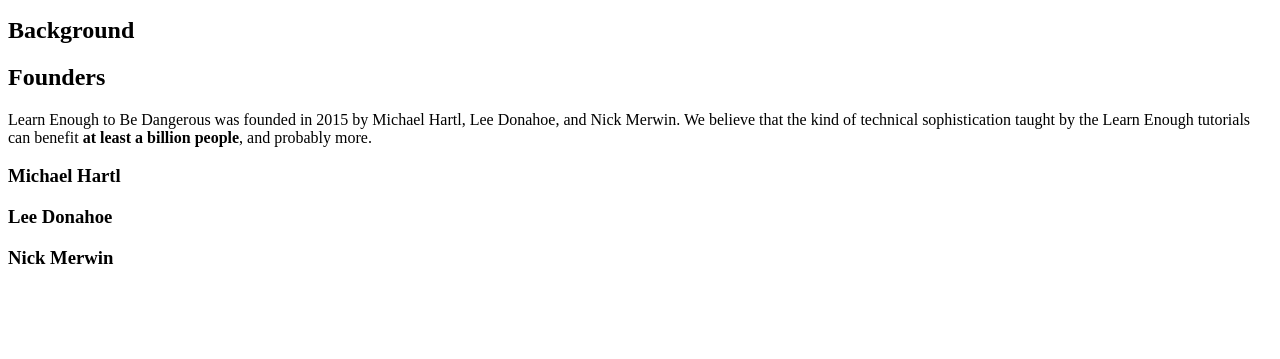
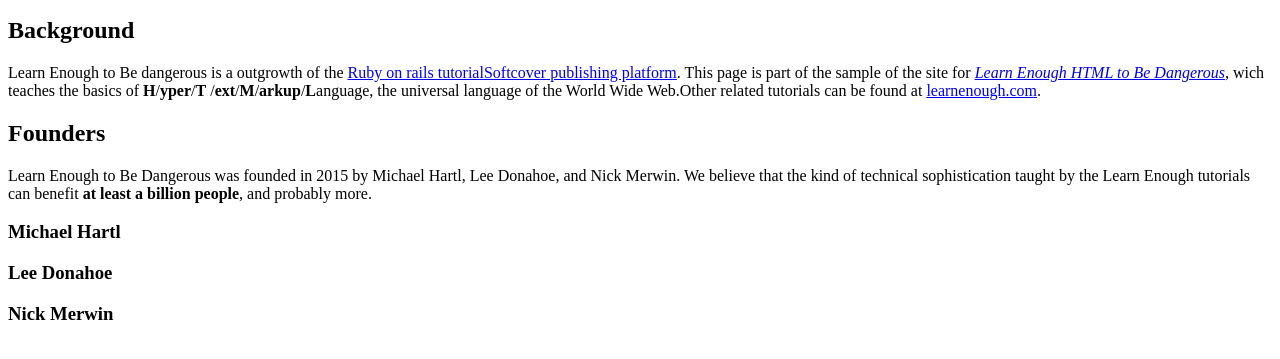
Before and after one commit to lukeslater0961/sample_website, a plain HTML site: page index.html in a window 1280 px wide. Shown: the part 137-496 px from the top of the page. Drawn offline with Linux system fonts and the light colour scheme.

Commit message:
Added a paragraph to the heading 2

```diff
--- a/index.html
+++ b/index.html
@@ -18,6 +18,16 @@
             </p>
 
             <h2>Background</h2>
+            <p>
+                Learn Enough to Be dangerous is a outgrowth of the <a href="https://railstutorial.org">Ruby
+                on rails tutorial</a><a href="https://www.softcover.io/">Softcover publishing platform</a>.
+                This page is part of the sample of the site for <a href="https://learnenough.com/html-tutorial"><em>Learn Enough
+                HTML to Be Dangerous</em></a>, wich teaches the basics of <strong>H</strong>/<strong>yper</strong>/<strong>T</strong>
+                /<strong>ext</strong>/<strong>M</strong>/<strong>arkup</strong>/<strong>L</strong>anguage, the universal
+                language of the World Wide Web.Other related tutorials can be found at
+                <a href="https://learnenough.com/">learnenough.com</a>.
+
+            </p>
 
             <h2>Founders</h2>
             <p>
```
